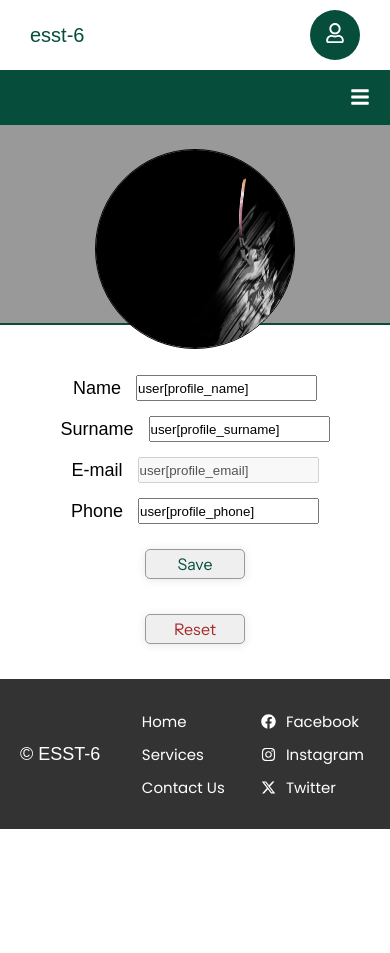
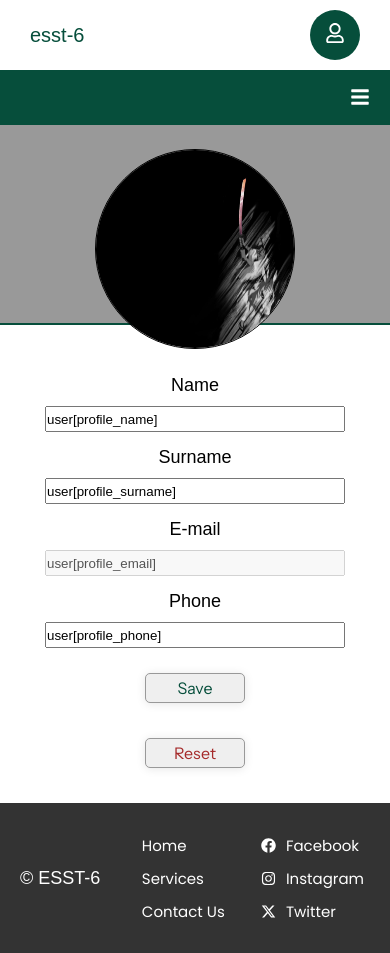
Before and after one commit to Mr-DashginAbdulla/esst, a React (Create React App) app: page /profile in a window 390 px wide. Before the commit the page ends 844 px from the top, so only its background shows below. Built offline with nearby package versions, Linux system fonts and the light colour scheme; a web font is replaced by a local one.

Commit message:
fix profil css grid

```diff
--- a/src/Pages/Profile/Profile.scss
+++ b/src/Pages/Profile/Profile.scss
@@ -1,12 +1,9 @@
-
-
-.profile{
-
+.profile {
   font-size: 18px;
   font-family: Unbounded, sans-serif;
   margin-bottom: 25px;
 
-  .UpPhoto{
+  .UpPhoto {
     width: 100%;
     height: 200px;
     border-bottom: 2px solid #064e3b;
@@ -14,11 +11,10 @@
     margin-bottom: 50px;
     background-color: #999999;
 
-    .img{
+    .img {
       display: flex;
       justify-content: center;
       align-items: center;
-      //margin: 50px auto ;
       width: 200px;
       height: 200px;
       border-radius: 50%;
@@ -29,47 +25,44 @@
       top: 50%;
       margin-top: -75px;
       background-color: red;
-
       transition: 0.15s ease-in-out;
 
-      &:hover{
+      &:hover {
         color: #064e3b;
         backface-visibility: hidden;
-        border: 1px #064e3b ;
+        border: 1px #064e3b solid;
       }
     }
   }
 
-
-  .DownInfo{
-
-    form{
+  .DownInfo {
+    form {
       display: grid;
       grid-template-columns: 1fr 1fr;
+      gap: 15px;
       justify-content: center;
       align-items: center;
-      grid-row-gap: 15px;
 
-      @media (max-width: 600px){
+      @media (max-width: 800px) {
+        grid-template-columns: 1fr;
+      }
+
+      #form-component {
         display: flex;
         flex-direction: column;
-        justify-content: center;
-        align-items: center;
-      }
-
-      #form-component{
-        display: flex;
-        gap: 15px;
+        gap: 10px;
         justify-content: center;
         align-items: center;
 
-        input{
+        input {
+          width: 100%;
+          max-width: 300px;
           height: 26px;
         }
       }
 
-      button{
-        margin: 10px auto ;
+      button {
+        margin: 10px auto;
         box-shadow: 0 1px 10px rgba(0, 0, 0, 0.1);
         border: 0;
         width: 100px;
@@ -89,17 +82,16 @@
           box-shadow: 0 1px 10px rgba(0, 0, 0, 0.5);
           color: white;
         }
-
       }
 
-      #reset{
+      #reset {
         color: brown;
-        &:hover{
+
+        &:hover {
           background-color: brown;
           color: white;
         }
       }
-
     }
   }
 }
```
